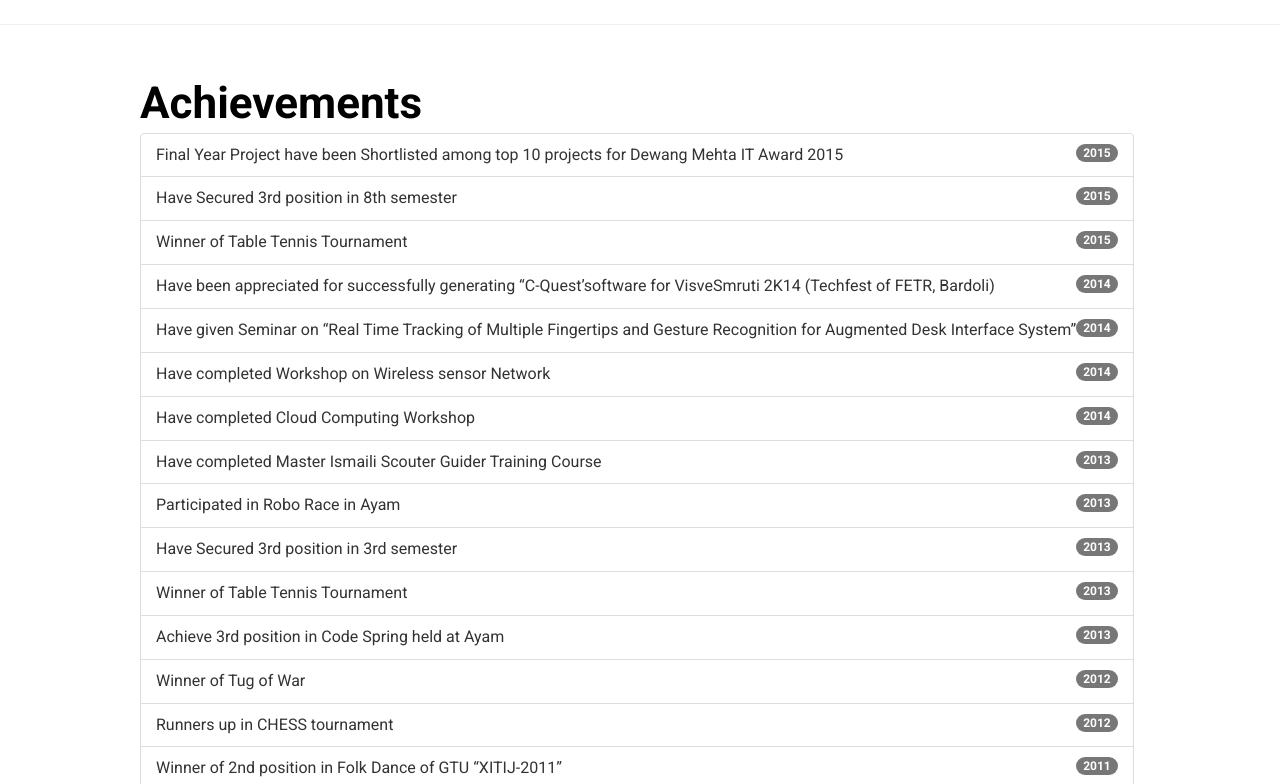
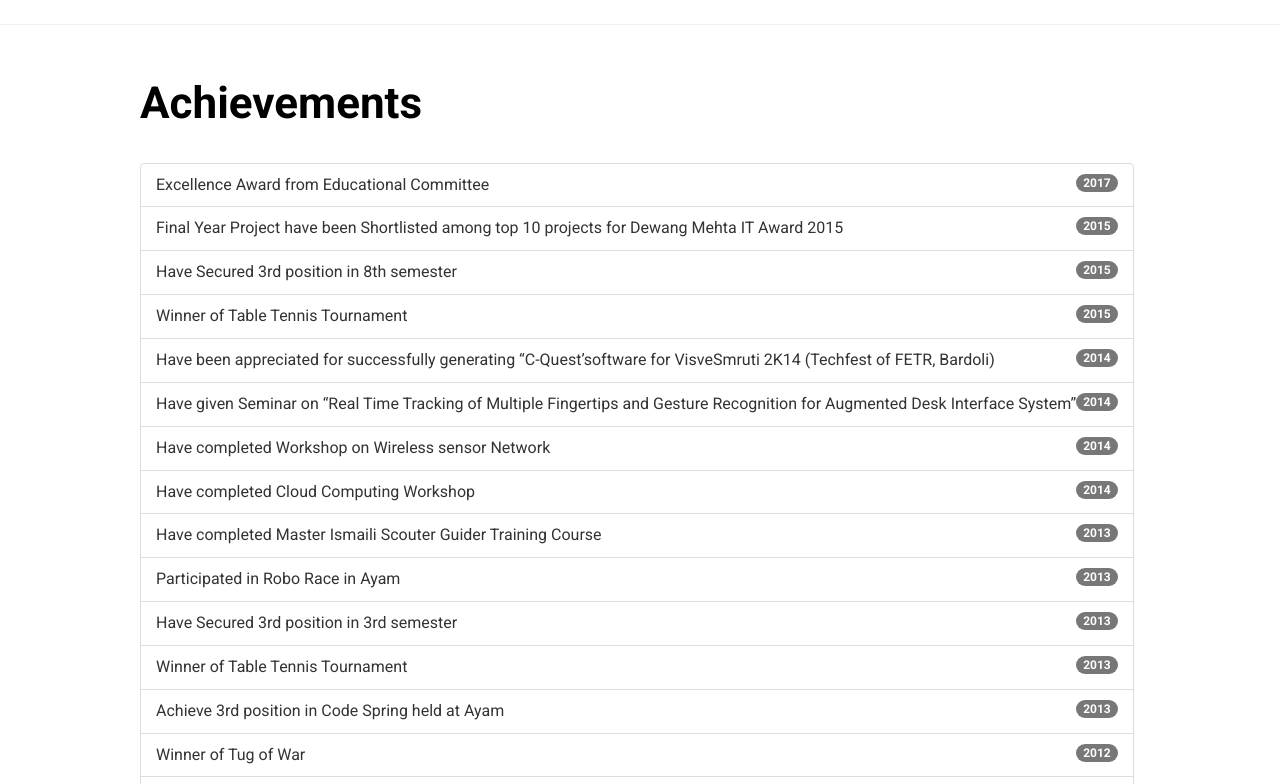
Before and after one commit to zainiya/zainiya.github.io, a plain HTML site: page index.html in a window 1280 px wide. Shown: the part 2160-2944 px from the top of the page. Drawn offline with nearby package versions, Linux system fonts and the light colour scheme.

Commit message:
added excellence award 2017

```diff
--- a/css/final.css
+++ b/css/final.css
@@ -318,7 +318,7 @@ display: -webkit-box;
   -webkit-box-pack: justify;
       -ms-flex-pack: justify;
           justify-content: space-between;
-          margin-top: 20px;
+          margin-top: 50px;
 }
 
 .case-study-item {
--- a/index.html
+++ b/index.html
@@ -301,6 +301,7 @@
         </div>
         <div class="achievement-wrapper">
             <ul class="list-group">
+                <li class="list-group-item">Excellence Award from Educational Committee <span class="badge">2017</span></li>
                 <li class="list-group-item">Final Year Project have been Shortlisted among top 10 projects for
                     Dewang Mehta IT Award 2015 <span class="badge">2015</span></li>
                     <li class="list-group-item">Have Secured 3rd position in 8th semester <span class="badge">2015</span></li>
```
